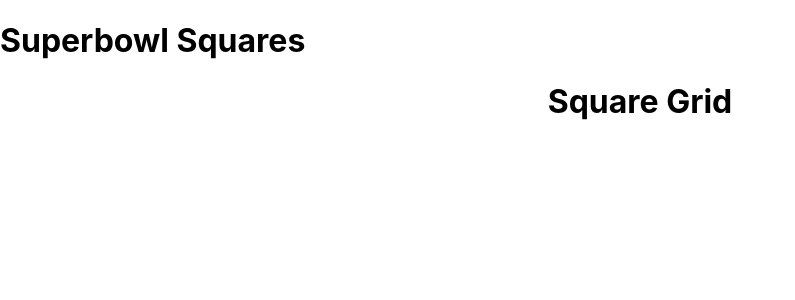
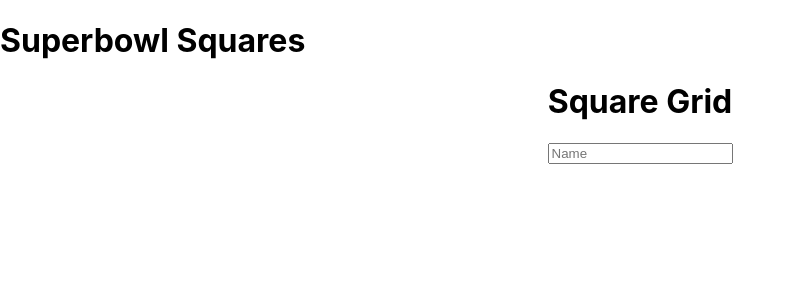
Before and after one commit to jsartin513/superbowl-squares, a React (Create React App) app: page / in a window 1280 px wide. Shown: the top 300 px of the page, without its empty margins (0-795 px from the left). Built offline with nearby package versions, Linux system fonts and the light colour scheme.

Commit message:
created simple add name form

```diff
--- a/src/App.js
+++ b/src/App.js
@@ -1,5 +1,6 @@
 import React from 'react';
 import './App.css';
+import { NameBox } from './components/NameBox';
 import { SquaresGrid } from './components/SquaresGrid';
 
 
@@ -7,6 +8,7 @@ function App() {
   return (
     <div className="App">
      <SquaresGrid />
+     <NameBox />
     </div>
   );
 }
--- a/src/components/NameBox.js
+++ b/src/components/NameBox.js
@@ -0,0 +1,31 @@
+import React, {useState , useEffect} from 'react'
+
+export const NameBox = () => {
+  const [name, setName] = useState("");
+  useEffect(() => {
+
+  }, []);
+
+  const onChange = (e) => {
+    console.log(name);
+    setName(e.target.value);
+  }
+
+  const onSubmit = (e) => {
+    e.preventDefault();
+    setName("");
+  }
+
+  return (
+    <div>
+      <form onSubmit = {(e) => onSubmit(e)}>
+        <input type = "text"
+        placeholder = "Name"
+        name = "name"
+        value = {name}
+        onChange = {(e) => onChange(e)}
+        />
+      </form>
+    </div>
+  )
+}
```
